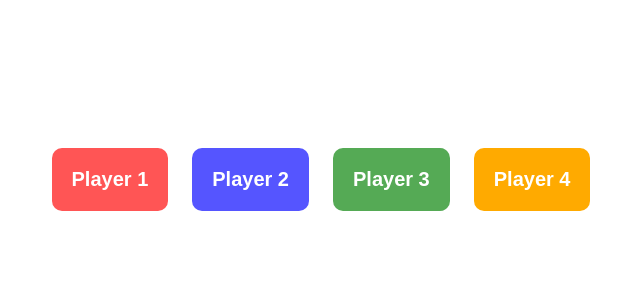
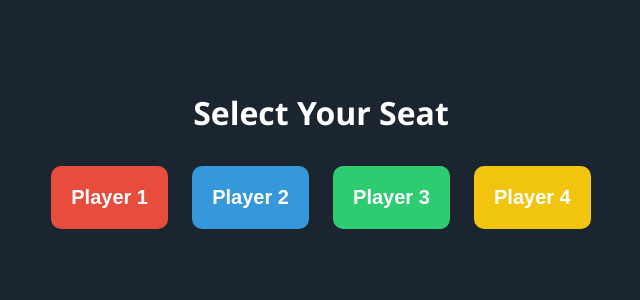
Before and after one commit to juegoswithmawife/uno-websockets, a Flask app: page / in a window 1280 px wide. Shown: the top 300 px of the page, without its empty margins (319-959 px from the left). Run offline with Flask 3, Linux system fonts and the light colour scheme; some libraries are stand-ins or nearby versions.

Commit message:
juego.html

```diff
--- a/uno_render/templates/juego.html
+++ b/uno_render/templates/juego.html
@@ -3,28 +3,39 @@
 <head>
     <meta charset="UTF-8">
     <title>UNO WebSockets</title>
-    <link rel="stylesheet" href="{{ url_for('static', filename='css/estilos.css') }}">
     <script src="https://cdnjs.cloudflare.com/ajax/libs/socket.io/4.0.1/socket.io.js"></script>
     <style>
+        /* BASE Y ESTRUCTURA */
+        body { background-color: #1a252f; color: white; font-family: 'Segoe UI', Tahoma, Geneva, Verdana, sans-serif; margin: 0; padding: 20px; }
         .pantalla-inicio { text-align: center; color: white; padding-top: 50px; }
-        .btn-jugador { padding: 20px; font-size: 20px; margin: 10px; cursor: pointer; border-radius: 10px; border: none; font-weight: bold; }
+        .btn-jugador { padding: 20px; font-size: 20px; margin: 10px; cursor: pointer; border-radius: 10px; border: none; font-weight: bold; transition: opacity 0.2s; }
+        .btn-jugador:hover { opacity: 0.8; }
         .hidden { display: none !important; }
-        #controles-p1 { margin-top: 20px; border-top: 2px solid white; padding-top: 20px; text-align: center; }
+        #controles-p1 { margin-top: 20px; border-top: 2px solid rgba(255,255,255,0.2); padding-top: 20px; text-align: center; }
 
         .mesa-central {
-            display: flex;
-            justify-content: center;
-            align-items: center;
-            gap: 60px;
-            margin: 20px 0;
-            background: rgba(0,0,0,0.2);
-            padding: 30px;
-            border-radius: 20px;
+            display: flex; justify-content: center; align-items: center; gap: 60px;
+            margin: 20px auto; background: rgba(0,0,0,0.3); padding: 30px; border-radius: 20px; max-width: 800px;
         }
-
         .caja-acciones { display: flex; flex-direction: column; gap: 15px; min-width: 200px; }
 
-        /* Modal de Color */
+        /* DISEÑO DE CARTAS UNO (El CSS que faltaba) */
+        .galeria-cartas { display: flex; flex-wrap: wrap; justify-content: center; gap: 15px; margin-top: 20px; }
+        .carta-uno {
+            display: inline-flex; justify-content: center; align-items: center;
+            width: 90px; height: 130px; border-radius: 12px;
+            font-size: 36px; font-weight: bold; border: 5px solid white;
+            box-shadow: 0 5px 15px rgba(0,0,0,0.4); text-shadow: 2px 2px 4px rgba(0,0,0,0.3);
+            transition: transform 0.2s; user-select: none;
+        }
+        .carta-uno:hover { transform: translateY(-10px); }
+        .rojo { background-color: #e74c3c; color: white; }
+        .azul { background-color: #3498db; color: white; }
+        .verde { background-color: #2ecc71; color: white; }
+        .amarillo { background-color: #f1c40f; color: white; }
+        .comodin { background-color: #34495e; color: white; }
+
+        /* MODALES Y ANIMACIONES */
         #modal-color {
             position: fixed; top: 0; left: 0; width: 100%; height: 100%;
             background: rgba(0,0,0,0.85); z-index: 1000;
@@ -36,13 +47,11 @@
         }
         .color-btn:hover { transform: scale(1.1); }
 
-        /* Animación para el banner de UNO */
         @keyframes parpadeo {
             from { opacity: 0.8; transform: scale(1); }
             to { opacity: 1; transform: scale(1.03); }
         }
 
-        /* Pantalla de Fin de Juego */
         #game-over-modal {
             position: fixed; top: 0; left: 0; width: 100%; height: 100%;
             background: rgba(0,0,0,0.95); z-index: 2000;
@@ -63,26 +72,26 @@
         <div style="background: #2c3e50; padding: 30px; border-radius: 15px; text-align: center; border: 2px solid white;">
             <h2 style="color: white; margin-top: 0;">Choose Wild Color</h2>
             <div style="display:flex; gap:15px; justify-content:center; margin-bottom: 20px;">
-                <button class="color-btn" style="background:#ff5555;" onclick="confirmarColor('R')"></button>
-                <button class="color-btn" style="background:#5555ff;" onclick="confirmarColor('B')"></button>
-                <button class="color-btn" style="background:#55aa55;" onclick="confirmarColor('G')"></button>
-                <button class="color-btn" style="background:#ffaa00;" onclick="confirmarColor('Y')"></button>
+                <button class="color-btn" style="background:#e74c3c;" onclick="confirmarColor('R')"></button>
+                <button class="color-btn" style="background:#3498db;" onclick="confirmarColor('B')"></button>
+                <button class="color-btn" style="background:#2ecc71;" onclick="confirmarColor('G')"></button>
+                <button class="color-btn" style="background:#f1c40f;" onclick="confirmarColor('Y')"></button>
             </div>
-            <button class="btn-jugador" onclick="cancelarColor()" style="background: #e74c3c; color: white; padding: 10px 20px; margin: 0; font-size: 16px;">Cancel</button>
+            <button class="btn-jugador" onclick="cancelarColor()" style="background: #c0392b; color: white; padding: 10px 20px; margin: 0; font-size: 16px;">Cancel</button>
         </div>
     </div>
 
     <div id="seleccion-jugador" class="pantalla-inicio">
         <h1>Select Your Seat</h1>
-        <button class="btn-jugador" onclick="unirse(1)" style="background:#ff5555; color: white;">Player 1</button>
-        <button class="btn-jugador" onclick="unirse(2)" style="background:#5555ff; color: white;">Player 2</button>
-        <button class="btn-jugador" onclick="unirse(3)" style="background:#55aa55; color: white;">Player 3</button>
-        <button class="btn-jugador" onclick="unirse(4)" style="background:#ffaa00; color: white;">Player 4</button>
+        <button class="btn-jugador" onclick="unirse(1)" style="background:#e74c3c; color: white;">Player 1</button>
+        <button class="btn-jugador" onclick="unirse(2)" style="background:#3498db; color: white;">Player 2</button>
+        <button class="btn-jugador" onclick="unirse(3)" style="background:#2ecc71; color: white;">Player 3</button>
+        <button class="btn-jugador" onclick="unirse(4)" style="background:#f1c40f; color: white;">Player 4</button>
     </div>
 
     <div id="mesa-juego" class="hidden">
 
-        <h2 id="estado-turno" style="color: yellow; text-align: center; font-size: 28px; text-transform: uppercase;">
+        <h2 id="estado-turno" style="color: #f1c40f; text-align: center; font-size: 28px; text-transform: uppercase;">
             Waiting for game state...
         </h2>
 
@@ -92,7 +101,7 @@
             </button>
         </div>
 
-        <div id="uno-banner" class="hidden" style="background-color: #f39c12; color: white; padding: 15px; text-align: center; font-size: 24px; font-weight: bold; border-radius: 10px; margin: 10px auto; max-width: 600px; box-shadow: 0 0 15px #f39c12; animation: parpadeo 0.8s infinite alternate;">
+        <div id="uno-banner" class="hidden" style="background-color: #e67e22; color: white; padding: 15px; text-align: center; font-size: 24px; font-weight: bold; border-radius: 10px; margin: 10px auto; max-width: 600px; box-shadow: 0 0 15px #e67e22; animation: parpadeo 0.8s infinite alternate;">
             🚨 PLAYER X HAS ONE CARD LEFT! 🚨
         </div>
 
@@ -117,7 +126,7 @@
     </div>
 
     <script>
-        const socket = io(); // Conexión activa al servidor Python
+        const socket = io();
         let miNumeroJugador = null;
         let esMiTurno = false;
         let haRobadoEsteTurno = false;
@@ -125,7 +134,6 @@
         let cartaPendienteComodin = null;
         let juegoIniciadoFlag = false;
 
-        // Avisar que estamos conectados
         socket.emit('conectarse');
 
         function unirse(numero) {
@@ -136,20 +144,14 @@
             if(numero === 1) document.getElementById('controles-p1').classList.remove('hidden');
         }
 
-        function iniciarPartida() {
-            socket.emit('iniciar_partida');
-        }
+        function iniciarPartida() { socket.emit('iniciar_partida'); }
 
-        // --- MANEJO DE ERRORES EN TIEMPO REAL ---
         socket.on('error_juego', function(data) {
             alert("❌ " + data.message);
-            socket.emit('conectarse'); // Forzar resincronización visual si hubo jugada errónea
+            socket.emit('conectarse');
         });
 
-        // --- RECEPCIÓN DEL ESTADO GLOBAL ---
         socket.on('actualizacion_estado', function(data) {
-
-            // Si alguien reinició la partida
             if(data.estado === "lobby") {
                 if(juegoIniciadoFlag) location.reload();
                 return;
@@ -160,7 +162,6 @@
                 document.getElementById('controles-p1').classList.add('hidden');
             }
 
-            // COMPROBACIÓN DE GANADOR
             if (data.ganador) {
                 document.getElementById('game-over-modal').classList.remove('hidden');
                 const goText = document.getElementById('game-over-text');
@@ -180,7 +181,6 @@
                 return;
             }
 
-            // MOSTRAR BANNER DE UNO
             const unoBanner = document.getElementById('uno-banner');
             if (data.alguien_con_uno && !data.ganador) {
                 unoBanner.innerText = `🚨 PLAYER ${data.alguien_con_uno} HAS ONE CARD LEFT! 🚨`;
@@ -205,7 +205,7 @@
             const nombreColorActivo = nombresColores[data.color_activo] || data.color_activo;
 
             let infoExtra = ` <br><span style="font-size:18px; font-weight:normal; color:white;">Active Color: <b>${nombreColorActivo}</b></span>`;
-            if(data.acumulador > 0) infoExtra += `<br><span style="color:#ff5555; font-size: 22px;">WARNING! Penalty: +${data.acumulador}</span>`;
+            if(data.acumulador > 0) infoExtra += `<br><span style="color:#e74c3c; font-size: 22px;">WARNING! Penalty: +${data.acumulador}</span>`;
 
             if (esMiTurno) {
                 txtEstado.innerHTML = "IT'S YOUR TURN!" + infoExtra;
@@ -221,7 +221,7 @@
 
                     if(data.acumulador > 0) {
                         btnRobar.innerText = `Draw ${data.acumulador} cards`;
-                        btnRobar.style.background = "#ff5555";
+                        btnRobar.style.background = "#e74c3c";
                     } else {
                         btnRobar.innerText = "Draw Card";
                         btnRobar.style.background = "#3498db";
@@ -233,14 +233,12 @@
                 zonaAcciones.classList.add('hidden');
             }
 
-            // RENDERIZAR MESA
             const contDescarte = document.getElementById('carta-en-juego-container');
             if(data.carta_mesa) {
                 let cartaP = parsearCartaJS(data.carta_mesa, data.color_activo);
                 contDescarte.innerHTML = crearHTMLCarta(cartaP, false);
             }
 
-            // RENDERIZAR MANO
             const contMano = document.getElementById('mi-mano');
             contMano.innerHTML = '';
             if(data.manos && data.manos[miNumeroJugador]) {
@@ -251,7 +249,6 @@
             }
         });
 
-        // --- TRADUCTOR DE CARTAS AL DISEÑO (Recrea la lógica de Python) ---
         function parsearCartaJS(id_carta, colorActivoMesa) {
             let partes = id_carta.split('_');
             let color_id = partes[0];
@@ -263,7 +260,6 @@
             let texto_visual = simbolos[valor] || valor;
             let clase_color = colores[color_id] || 'comodin';
 
-            // Comodines en mesa heredan el color activo visualmente
             if (color_id === 'W' && colorActivoMesa) {
                 clase_color = colores[colorActivoMesa] || 'comodin';
                 if (valor === 'Color') texto_visual = '';
@@ -315,7 +311,6 @@
         }
 
         function ejecutarJugadaFinal(carta_id, colorElegido) {
-            // Efecto visual inmediato para dar sensación de hiper-velocidad
             const cardEl = document.getElementById(carta_id);
             if (cardEl) {
                 const discardCont = document.getElementById('carta-en-juego-container');
@@ -337,7 +332,6 @@
                 cardEl.remove();
             }
 
-            // Avisamos al servidor central
             socket.emit('jugar_carta', {
                 jugador_id: miNumeroJugador,
                 carta_id: carta_id,
```
